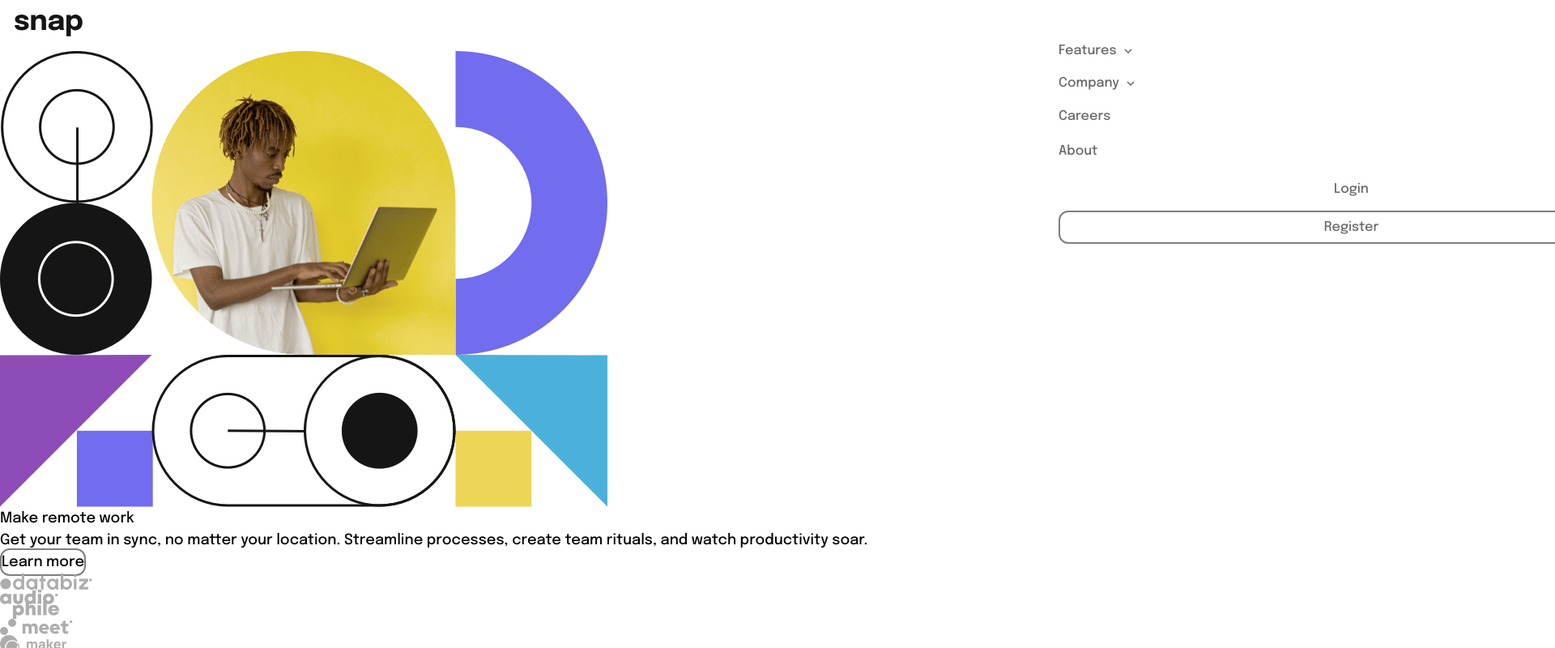
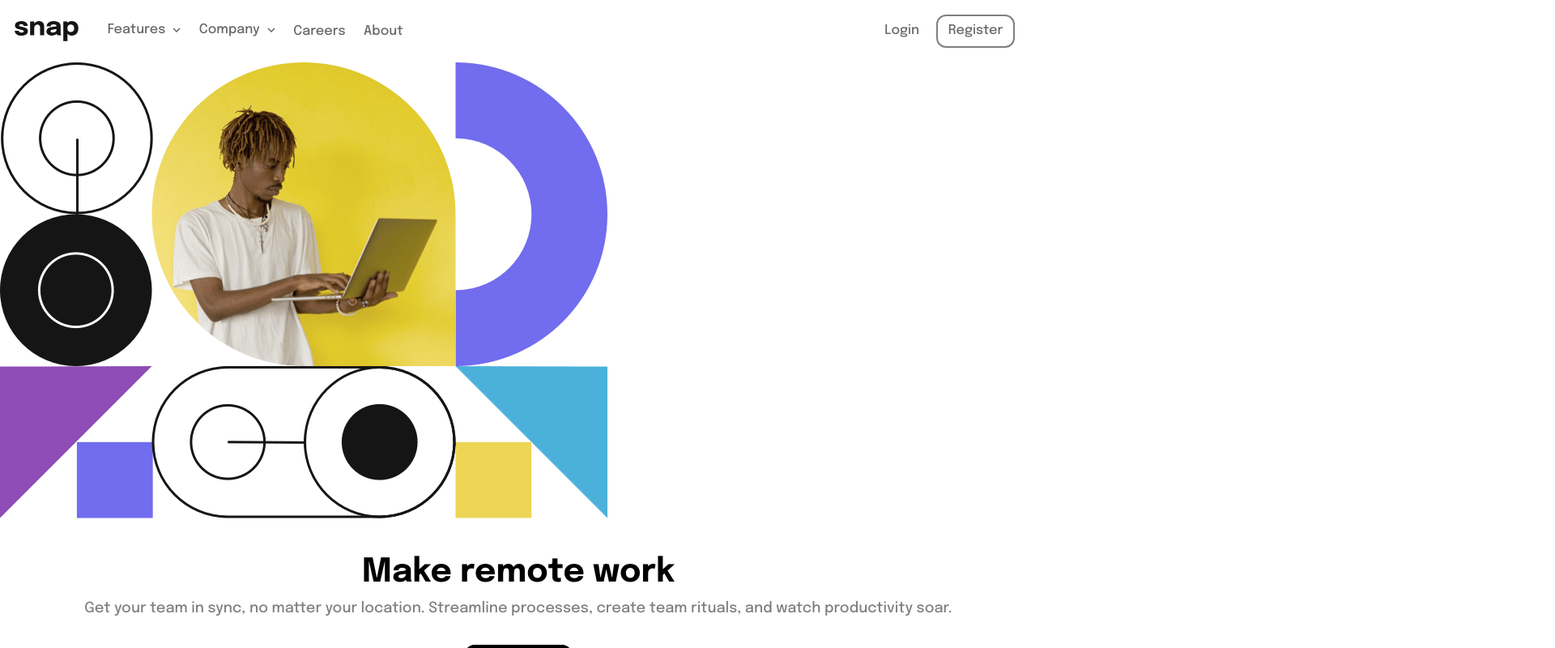
Before and after one commit to markuslk/intro-section-with-dropdown-navigation-main, a plain HTML site: page index.html in a window 1280 px wide. Shown: the top 800 px of the page at 81% size, 1920 px wide, since content can reach past the window. Drawn offline with Linux system fonts and the light colour scheme.

Commit message:
hero section and mobile design improvements

```diff
--- a/index.html
+++ b/index.html
@@ -98,11 +98,11 @@
 						</li>
 						<li><a href="#">Careers</a></li>
 						<li><a href="#">About</a></li>
-						<div class="login">
-							<a href="#" class="btn login-btn">Login</a>
-							<a href="#" class="btn register">Register</a>
-						</div>
 					</ul>
+					<div class="login">
+						<a href="#" class="btn login-btn">Login</a>
+						<a href="#" class="btn register">Register</a>
+					</div>
 				</nav>
 			</div>
 		</header>
@@ -110,13 +110,13 @@
 			<section>
 				<div class="section-container">
 					<div class="even-columns">
-						<div>
+						<div class="hero-image">
 							<img
 								src="images/image-hero-mobile.png"
 								alt="Illustrative images"
 							/>
 						</div>
-						<div>
+						<div class="hero-information">
 							<h1 class="hero-title">Make remote work</h1>
 							<p class="hero-subtitle">
 								Get your team in sync, no matter your location. Streamline
--- a/styles.css
+++ b/styles.css
@@ -129,7 +129,7 @@ picture {
 }
 
 .primary-navigation {
-	display: flex;
+	display: none;
 	flex-direction: column;
 	justify-content: flex-start;
 	position: absolute;
@@ -144,6 +144,7 @@ picture {
 }
 
 .show-nav {
+	display: flex;
 	transform: translateX(0);
 	transition: transform 0.5s ease-in;
 }
@@ -197,10 +198,14 @@ li a:hover {
 	border: 2px solid transparent;
 }
 
-.login-btn:hover,
 .register:hover {
 	background-color: rgba(0, 0, 0, 0.75);
 	color: #fff;
+}
+
+.login-btn:hover {
+	border: 2px solid rgba(0, 0, 0, 0.5);
+	background-color: transparent;
 }
 
 .dropdown {
@@ -221,6 +226,61 @@ li a:hover {
 
 /* Main/hero  */
 
+.section-container {
+	text-align: center;
+}
+
+.hero-information {
+	margin-top: 2rem;
+	max-width: 95%;
+	margin-inline: auto;
+}
+
+.hero-title {
+	font-size: 2.25rem;
+	font-weight: 700;
+}
+
+.hero-subtitle {
+	max-width: 90%;
+	margin-inline: auto;
+	color: rgba(0, 0, 0, 0.5);
+	margin-bottom: 2rem;
+}
+
+.learn-more {
+	color: #fff;
+	background-color: rgba(0, 0, 0, 1);
+	padding: 0.75rem 1.5rem;
+}
+
+.learn-more:hover {
+	background-color: rgba(0, 0, 0, 0.85);
+}
+
+.clientss {
+	margin-top: 3rem;
+	display: flex;
+	flex-direction: row;
+	justify-content: center;
+	align-items: center;
+	max-width: 95%;
+	margin-inline: auto;
+	gap: 1.5rem;
+	margin-bottom: 2rem;
+}
+
+.clients {
+	margin-top: 3rem;
+	display: grid;
+	grid-template-columns: repeat(auto-fit, minmax(min(55px, 100%), 1fr));
+	place-items: center;
+	max-width: 95%;
+	margin-inline: auto;
+	gap: 1.5rem;
+	margin-bottom: 2.5rem;
+}
+
 /* Media Query's  */
 
 /* Tablet  */
@@ -229,6 +289,50 @@ li a:hover {
 	.hamburger-menu {
 		display: none;
 	}
+
+	.primary-navigation {
+		display: flex;
+		flex-direction: row;
+		align-items: center;
+		justify-content: space-between;
+		position: static;
+		background-color: transparent;
+		width: 100%;
+		padding: 0;
+		transform: translateX(0%);
+		transition: transform 0.5s ease-out;
+	}
+
+	.container {
+		display: flex;
+		flex-direction: row;
+		justify-content: center;
+		align-items: center;
+		padding: 1rem;
+	}
+
+	.nav {
+		display: flex;
+		flex-direction: row;
+		margin: 0;
+		gap: 1.25rem;
+		margin-left: 2rem;
+	}
+
+	li,
+	.login {
+		margin-top: 0;
+	}
+
+	.btn {
+		padding: 0.35rem 0.7rem;
+	}
+
+	.login {
+		display: flex;
+		flex-direction: row;
+		margin-right: 0.5rem;
+	}
 }
 
 /* Desktop  */
```
